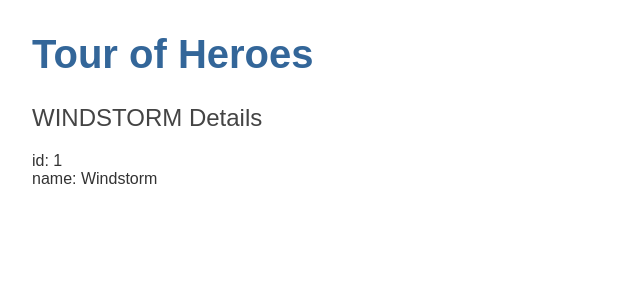
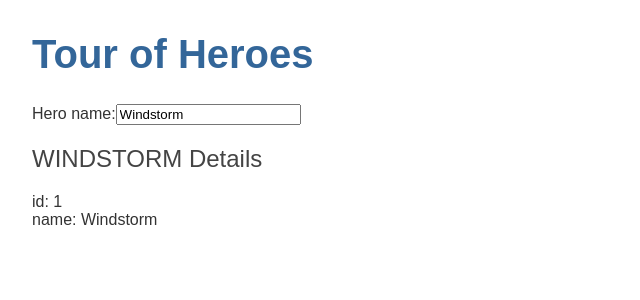
Before and after one commit to cristiancajiaos/tour-of-heroes-twenty-two, an Angular app: page / in a window 1280 px wide. Shown: the top 300 px of the page, without its empty margins (0-640 px from the left). Built offline with nearby package versions, Linux system fonts and the light colour scheme.

Commit message:
Agregado input para cambiar nombre de héroe

```diff
--- a/src/app/app.module.ts
+++ b/src/app/app.module.ts
@@ -1,5 +1,6 @@
 import { NgModule } from '@angular/core';
 import { BrowserModule } from '@angular/platform-browser';
+import { FormsModule } from '@angular/forms';
 
 import { AppRoutingModule } from './app-routing.module';
 import { AppComponent } from './app.component';
@@ -12,7 +13,8 @@
   ],
   imports: [
     BrowserModule,
-    AppRoutingModule
+    AppRoutingModule,
+    FormsModule
   ],
   providers: [],
   bootstrap: [AppComponent]
--- a/src/app/heroes/heroes.component.html
+++ b/src/app/heroes/heroes.component.html
@@ -1,3 +1,7 @@
+<div>
+  <label for="name">Hero name:</label>
+  <input id="name" [(ngModel)]="hero.name" placeholder="name"/>
+</div>
 <h2>{{hero.name | uppercase}} Details</h2>
 <div><span>id: </span> {{hero.id}}</div>
 <div><span>name: </span> {{hero.name}}</div>
```
